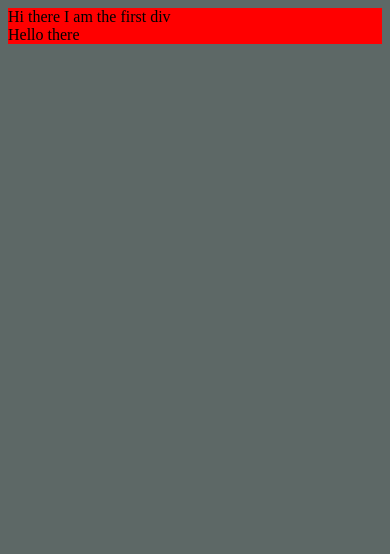
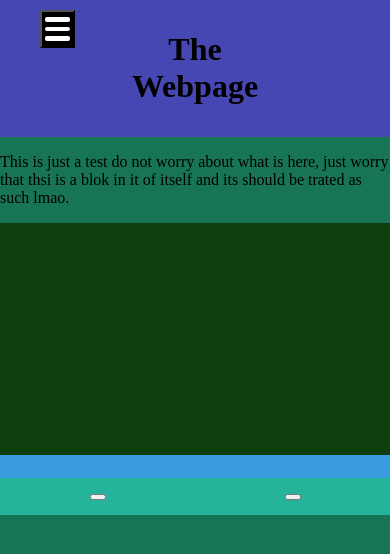
Before and after one commit to WilliamG-1/Image-Gallery, a website built with webpack: page src/main.html in a window 390 px wide. Built offline with nearby package versions, Linux system fonts and the light colour scheme.

Commit message:
Simple layout for image, sidebar menu hamburger, image container resizes

```diff
--- a/src/main.html
+++ b/src/main.html
@@ -7,6 +7,46 @@
     <title>Todo List</title>
 </head>
 <body>
-    <div> Hi there I am the first div</div>
+    <div id="content">
+
+        <div id="header">
+            <button class="hamburger">
+                <div class="hamburgerLines"></div>
+                <div class="hamburgerLines"></div>
+                <div class="hamburgerLines"></div>
+            </button>
+            <h1>The Webpage</h1>
+        </div>
+
+        <div id="sidebar">
+            <h2>Home</h2>
+            <div class="line"></div>
+            <ul>
+                <li class="All Tasks">All Tasks</li>
+                <li class="Today">Today</li>
+                <li class="Important">Important</li>
+            </ul>
+
+            <h2>Projects</h2>
+            <div class="line"></div>
+        </div>
+        <div id="mainDisplay">
+            <p>This is just a test do not worry about what is here, just worry that thsi  is a blok in it of itself and its should be trated as such lmao.</p>
+
+            <div id="sliderContainer">
+                <div class="image"></div>
+                <div class="sliderNavigation">
+                    <div class="imageCounterContainer">
+                    </div>
+
+                    <div class="sliderButtonsContainer">
+                        <button class="navigationButton leftButton"></button>
+                        <button class="navigationButton rightButton"></button>
+                    </div>
+                </div>
+            </div>
+
+        </div>
+    </div>
 </body>
 </html>
--- a/src/main.js
+++ b/src/main.js
@@ -1,5 +1,15 @@
 import './style.css'
 
-const element = document.createElement('div');
-element.textContent = "Hello there";
-document.body.append(element);
+const hamburgerMenu = document.querySelector('.hamburger');
+const mainDisplay = document.querySelector('#mainDisplay');
+const sideMenu = document.querySelector('#sidebar');
+const sliderContainer = document.querySelector('#sliderContainer');
+
+
+
+hamburgerMenu.addEventListener('click', ()=>{
+    sideMenu.classList.toggle('visible');
+    mainDisplay.classList.toggle('menuIsHere');
+    sliderContainer.classList.toString('sidebarToggled');
+    console.log('Hello there');
+});
--- a/src/style.css
+++ b/src/style.css
@@ -1,7 +1,116 @@
+/* * {
+    margin: 0;
+    padding: 0;
+} */
+
 body {
     background-color: rgb(93, 104, 102);
+    margin: 0;
+    padding: 0;
 }
 
-body div{
-    background-color: red;
+#content {
+    margin: 0;
+    padding: 0;
+    display: grid;
+    grid-template: 1fr 7fr / 150px 4fr;
+    min-height: 100vh;
 }
+#header {
+    padding: 10px 40px;
+    background-color: rgb(71, 71, 179);
+    grid-column: span 2;
+
+    display: grid;
+    grid-template-columns: 80px 1fr 80px;
+    align-content: center;
+
+}
+#sidebar {
+    background-color: rgb(36, 143, 143);
+    padding: 0 20px;
+    display: none;
+    transition: 0.4s;
+}
+.line {
+    height: 1px;
+    width: 1fr;
+    background-color: black;
+}
+
+#header button {
+    width: 35px;
+    height: 38px;
+    padding: 5px;
+    display: flex;
+    flex-direction: column;
+    row-gap: 5px;
+    justify-content: center;
+    background-color: black;
+    align-items: center;
+    grid-column: 1;
+}
+#header h1{
+    grid-column: span 1;
+    text-align: center;
+}
+.hamburgerLines{
+    border-radius: 2px;
+    height: 0.5px;
+    width: 25px;
+    background-color: white;
+    flex: 1;
+}
+
+#mainDisplay{
+    background-color: rgb(23, 116, 85);
+    grid-column: span 2;
+    display: flex;
+    flex-direction: column;
+    align-items: center;
+}
+#sidebar.visible{
+    display: block;
+    grid-column: span 1;
+}
+#mainDisplay.menuIsHere{
+    grid-column: span 1;
+}
+
+#sliderContainer {
+    display: flex;
+    flex-direction: column;
+    row-gap: 10px;
+    background-color: rgb(14, 61, 14);
+    width: min(100%, 900px);
+    height: min(75vw, 600px);
+}
+#sliderContainer .image {
+    flex: 1;
+}
+#sliderContainer .sliderNavigation {
+    background-color: rgb(112, 158, 112);
+    height: 60px;
+    display: flex;
+    flex-direction: column;
+}
+
+.imageCounterContainer {
+    flex: 1;
+    background-color: rgb(58, 156, 221);
+    display: flex;
+    align-items: center;
+    padding: 5px 10%;
+}
+
+.sliderButtonsContainer {
+    flex: 3;
+    background-color: rgb(37, 179, 155);
+    display: flex;
+    justify-content: space-around;
+    align-items: center;
+}
+
+.siderbarToggled {
+    height: min(calc(75vw - 150px), 600px);
+}
--- a/webpack.config.js
+++ b/webpack.config.js
@@ -4,7 +4,7 @@ const HtmlWebpackPlugin = require('html-webpack-plugin');
 module.exports = {
     mode: 'development',
     entry: './src/main.js',
-
+    devtool: 'inline-source-map',
     output: {
         filename: '[name].bundle.js',
         path: path.resolve(__dirname, 'dist'),
```
